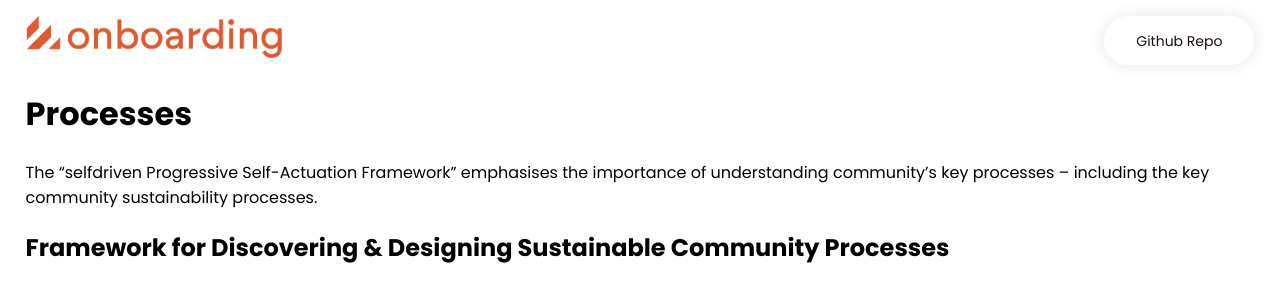
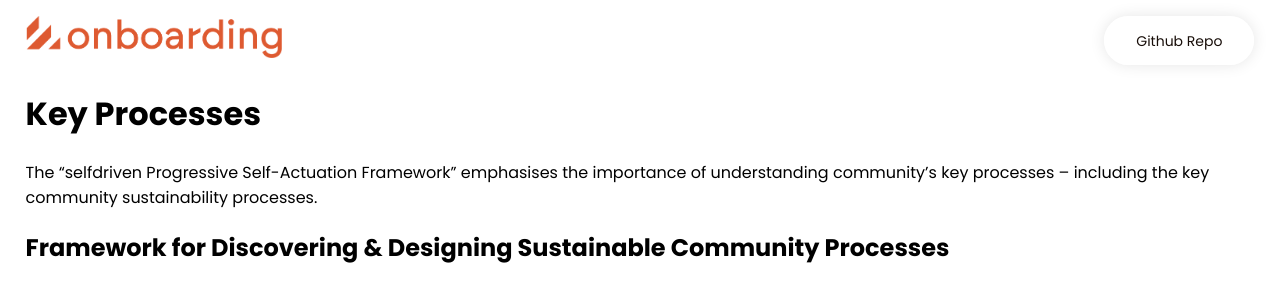
Before and after one commit to selfdriven-engagement/selfdriven-actuate, a Jekyll site: the page built from docs/pages/processes.md, in a window 1280 px wide. Shown: the top 286 px of the page. Built offline with Jekyll 4.4.1, drawn with Linux system fonts in a browser that asks for light colours.

Commit message:
Update processes.md

```diff
--- a/docs/pages/processes.md
+++ b/docs/pages/processes.md
@@ -4,7 +4,7 @@ title: Processes - selfdriven Onboarding
 permalink: /processes/
 ---
 
-# Processes
+# Key Processes
 
 The “selfdriven Progressive Self-Actuation Framework" emphasises the importance of understanding community's key processes -- including the key community sustainability processes.
 
```
